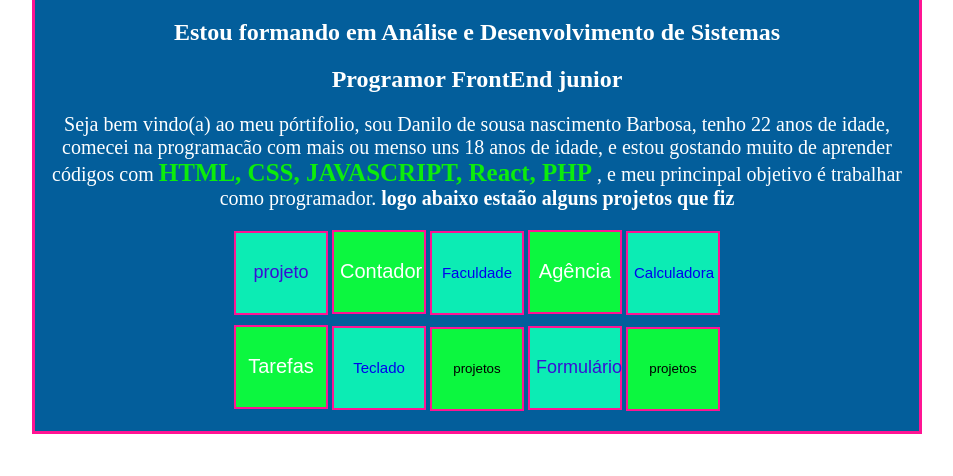
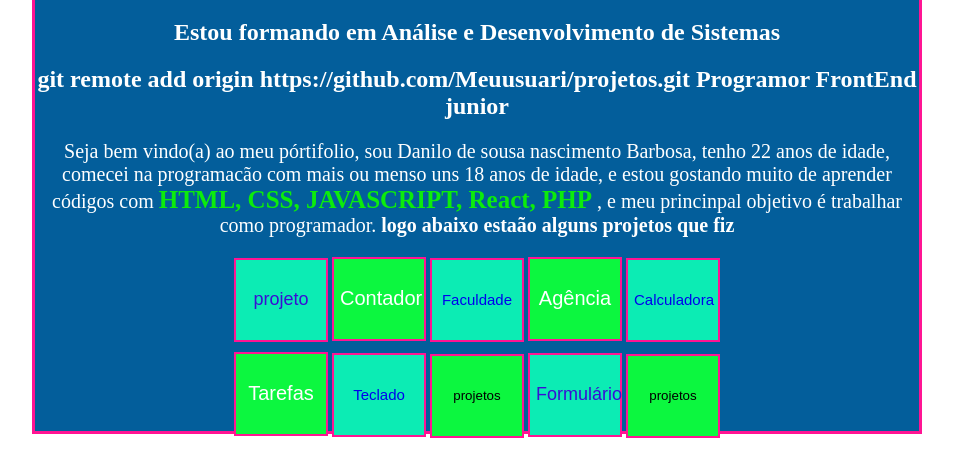
Before and after one commit to Meuusuari/projetos, a plain HTML site: page index.html in a window 1280 px wide. Shown: the part 200-676 px from the top of the page, without its empty margins (163-1116 px from the left). Drawn offline with Linux system fonts and the light colour scheme.

Commit message:
segundo commit

```diff
--- a/index.html
+++ b/index.html
@@ -14,7 +14,7 @@
             Danilo Barbosa
         </h1>
         <h2>Estou formando em Análise e Desenvolvimento de Sistemas</h2>
-        <h2>
+        <h2>git remote add origin https://github.com/Meuusuari/projetos.git
             Programor FrontEnd junior
         </h2>
         <p>Seja bem vindo(a) ao meu pórtifolio, sou Danilo de sousa nascimento Barbosa,
```
